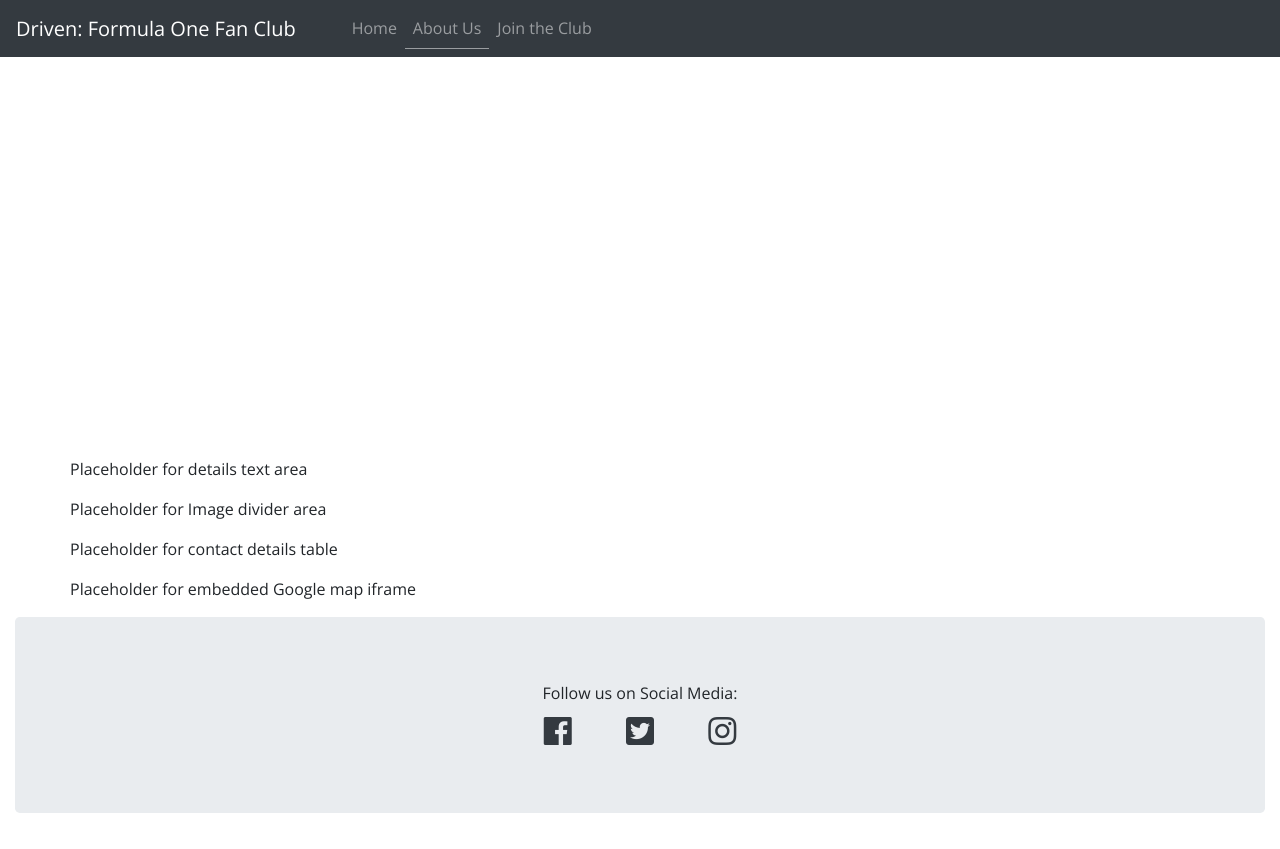
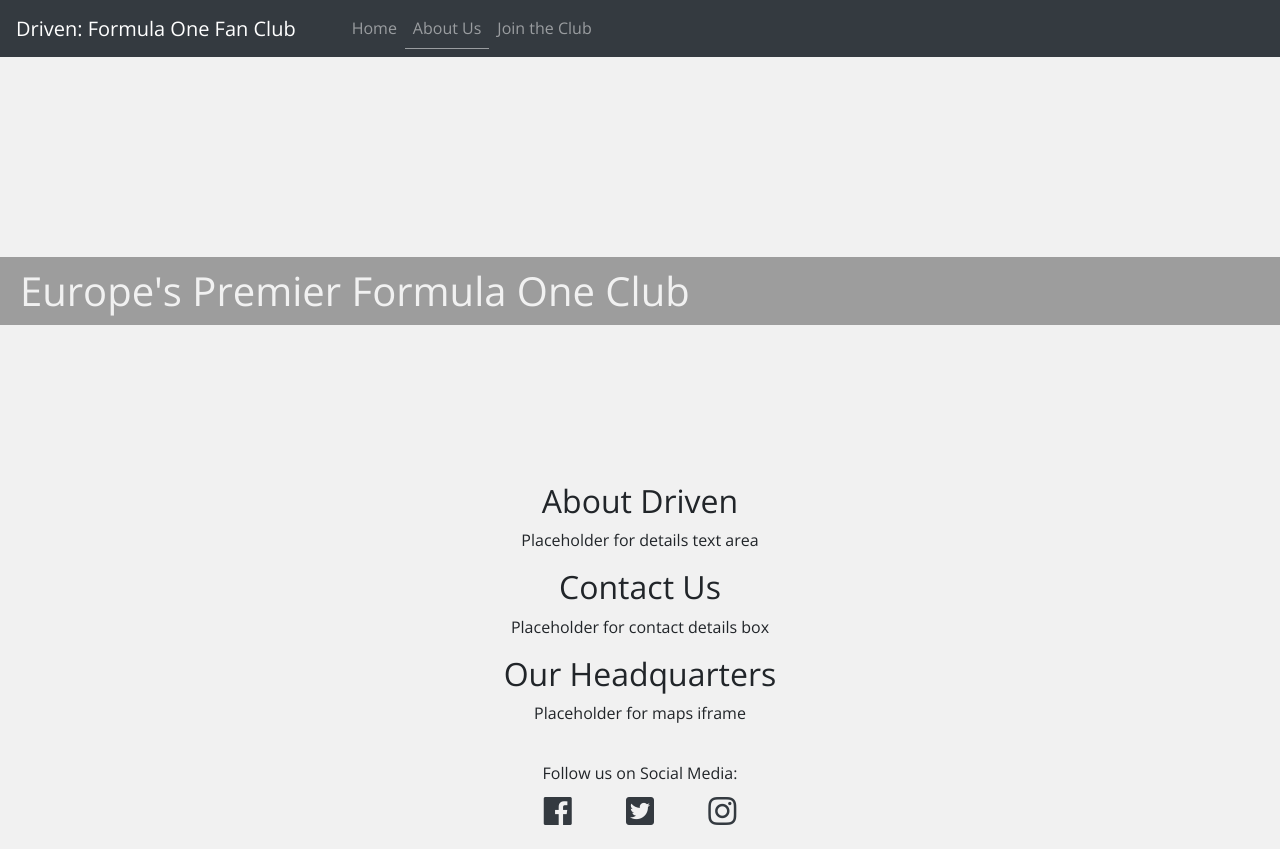
Before and after one commit to Code-Institute-Submissions/michaelhesch-ci-ms-1_MayResub, a plain HTML site: page about.html in a window 1280 px wide. Before the commit the page ends 813 px from the top, so only its background shows below. Drawn offline with nearby package versions, Linux system fonts and the light colour scheme.

Commit message:
update styling on home page cards, update about layout

```diff
--- a/about.html
+++ b/about.html
@@ -37,26 +37,35 @@
     <main>
         <!--Hero Image section-->
         <section id="hero-image-outer">
-            <div id="hero-image"></div>
+            <div id="hero-image">
+                <h1 id="hero-text">Europe's Premier Formula One Club</h1>
+            </div>
         </section>
         <!--Main content container-->
-        <div class="container">
+        <div class="container-fluid" id="about-content">
             <div class="row">
-                <p>Placeholder for details text area</p>
+                <div class="col text-center">
+                    <h2>About Driven</h2>
+                    <p>Placeholder for details text area</p>
+                </div>
             </div>
             <div class="row">
-                <p>Placeholder for Image divider area</p>
+                <div class="col text-center">
+                    <h2>Contact Us</h2>
+                    <p>Placeholder for contact details box</p>
+                </div>
             </div>
             <div class="row">
-                <p>Placeholder for contact details table</p>
-            </div>
-            <div class="row">
-                <p>Placeholder for embedded Google map iframe</p>
+                <div class="col text-center">
+                    <h2>Our Headquarters</h2>
+                    <p>Placeholder for maps iframe</p>
+                </div>
             </div>
         </div>
     </main>
     <footer class="container-fluid">
-        <div class="jumbotron text-center footer-social">
+        <!--Footer social media links -->
+        <div class="text-center footer-social">
             <ul>
                 <li>Follow us on Social Media:</li>
                 <br />
--- a/assets/css/style.css
+++ b/assets/css/style.css
@@ -18,6 +18,14 @@
     background: url("../img/hero.jpg") no-repeat center center;
 }
 
+#hero-image h1 {
+    background-color: rgb(0,0,0, 0.35);
+    margin: 0;
+    position: absolute;
+    top: 50%;
+    width: 100%;
+}
+
 #hero-image-outer{
     height:400px;
     width: 100%;
@@ -29,24 +37,40 @@
     padding-right: 2rem;
 }
 
+#hero-text {
+    color: #f1f1f1;
+    padding-left: 20px;
+    padding-top: 10px;
+    padding-bottom: 10px;
+    font-weight: 500;
+}
+
 /*Main section styling*/
 
+main,
+footer {
+    background-color: #f1f1f1;
+}
+
 #img-container {
-    height: 300px;
     width: 100%;
     padding: 40px;
-    background-repeat: no-repeat;
-    background-position: center;
-    overflow: hidden;
 }
 
+.img-fluid {
+    height: 250px;
+}
+
+#about-content {
+    padding-top: 25px;
+}
 
 /*Footer styling*/
 
 .footer-social {
     margin-bottom: 0;
+    padding: 20px;
     vertical-align: bottom;
-
 }
 
 .footer-social ul {
```
Also changed, not shown: index.html (+8 -2 lines), join.html (+5 -2 lines).
